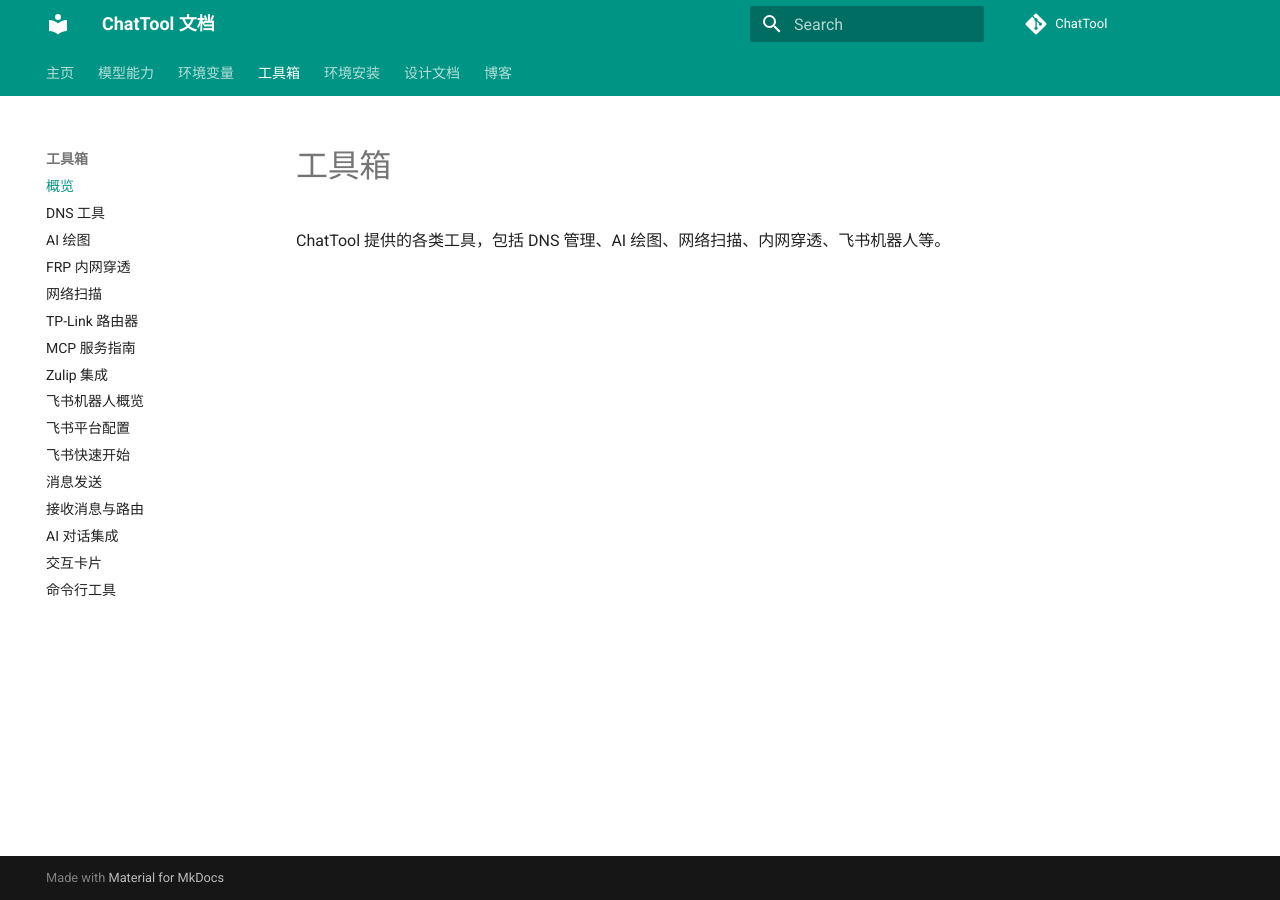
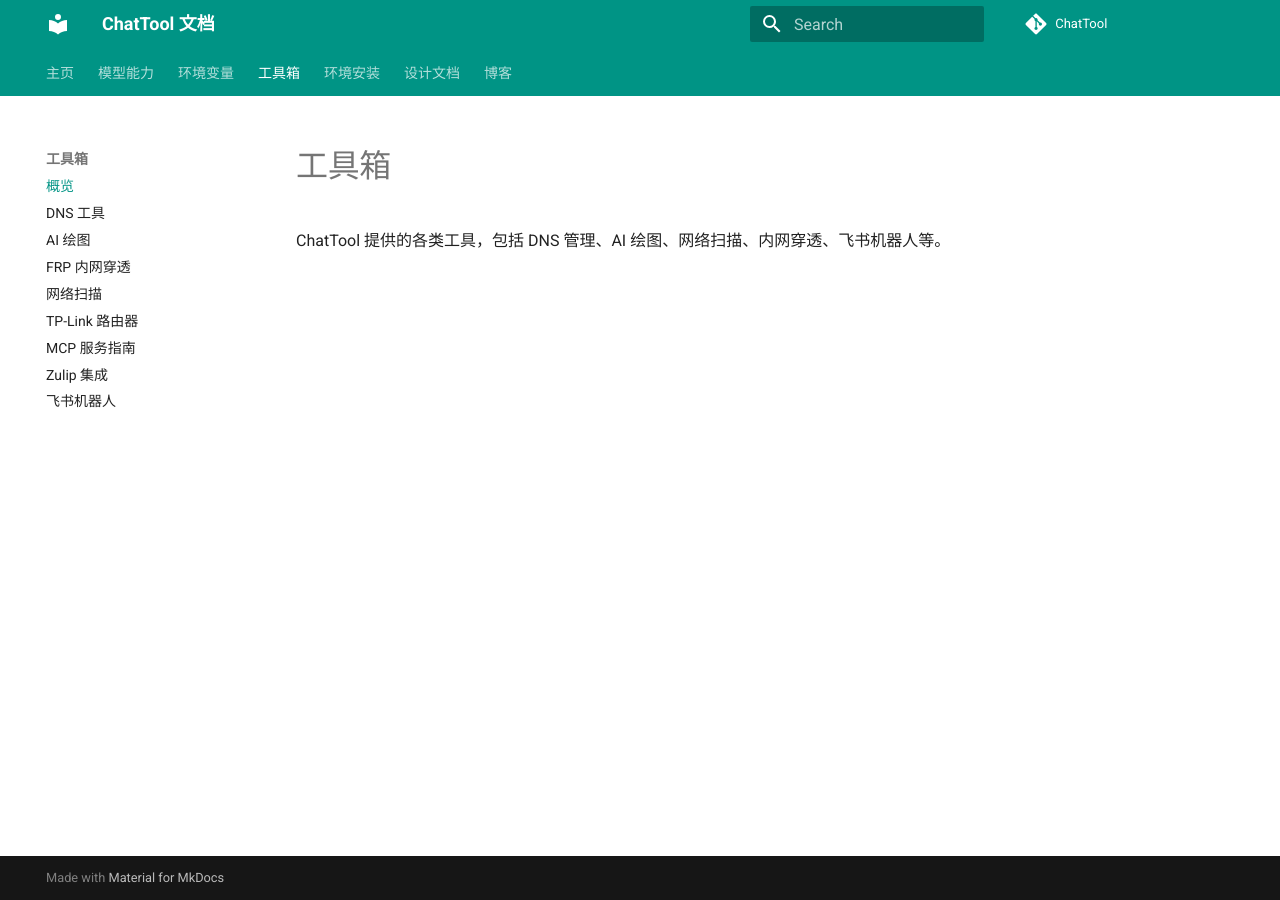
Before and after one commit to cubenlp/ChatTool, an MkDocs documentation site: the page built from docs/tools/index.md, in a window 1280 px wide. Built offline with MkDocs 1.6.1 and Material for MkDocs 9.7.7, drawn with Linux system fonts in a browser that asks for light colours; comment, search, counter and statistics services are not loaded; the version menu is left out; part of the change alters nothing that is shown.

Commit message:
docs: collapse larkbot nav to single entry point
Co-Authored-By: Claude Sonnet 4.6 <noreply@anthropic.com>

```diff
--- a/mkdocs.yml
+++ b/mkdocs.yml
@@ -113,14 +113,7 @@ nav:
     - TP-Link 路由器: tools/tplogin.md
     - MCP 服务指南: mcp/index.md
     - Zulip 集成: mcp/zulip.md
-    - 飞书机器人概览: larkbot/index.md
-    - 飞书平台配置: larkbot/feishu-setup.md
-    - 飞书快速开始: larkbot/quickstart.md
-    - 消息发送: larkbot/messaging.md
-    - 接收消息与路由: larkbot/receiving.md
-    - AI 对话集成: larkbot/ai-chat.md
-    - 交互卡片: larkbot/cards.md
-    - 命令行工具: larkbot/cli.md
+    - 飞书机器人: larkbot/index.md
 
   - 环境安装:
     - 概览: env/index.md
```
